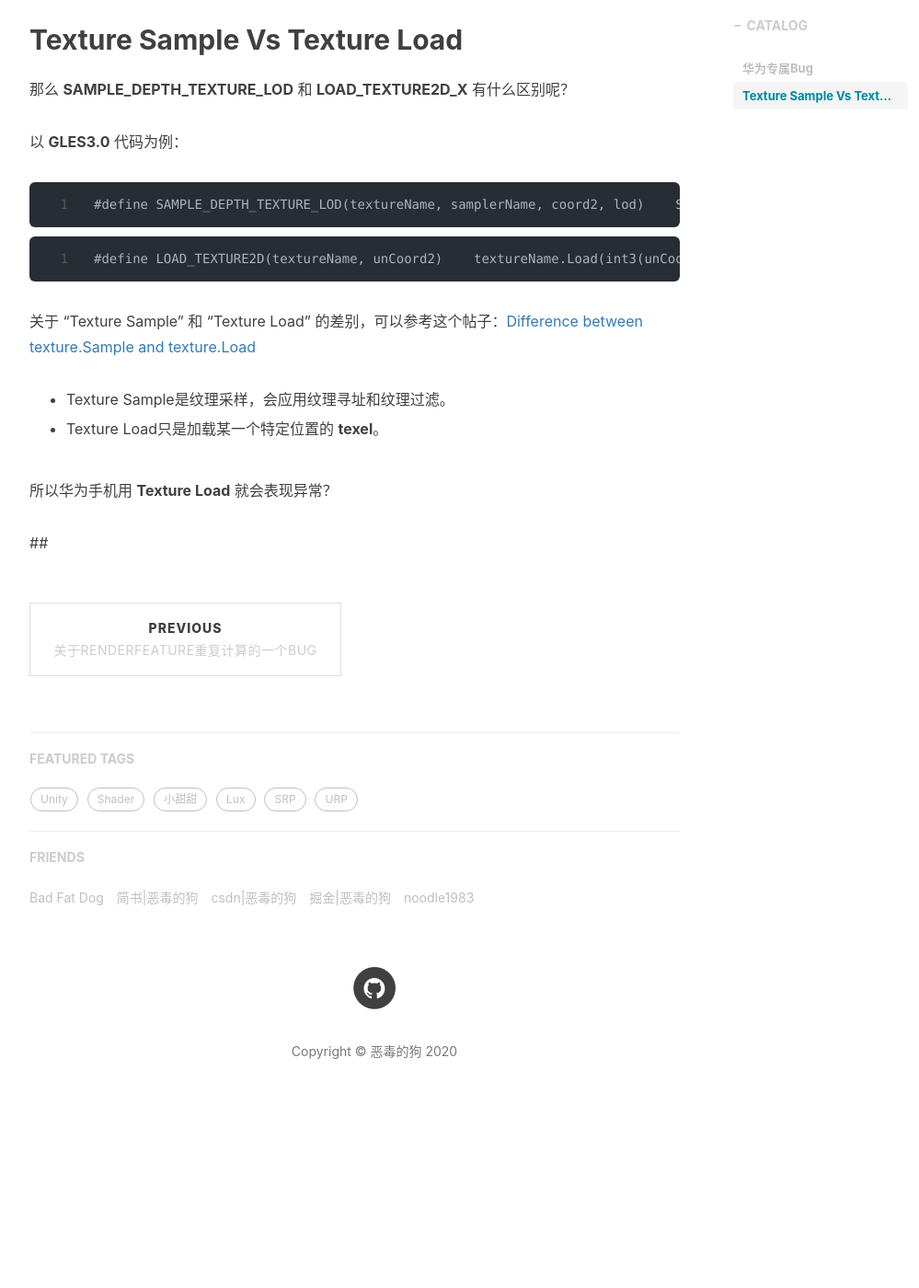
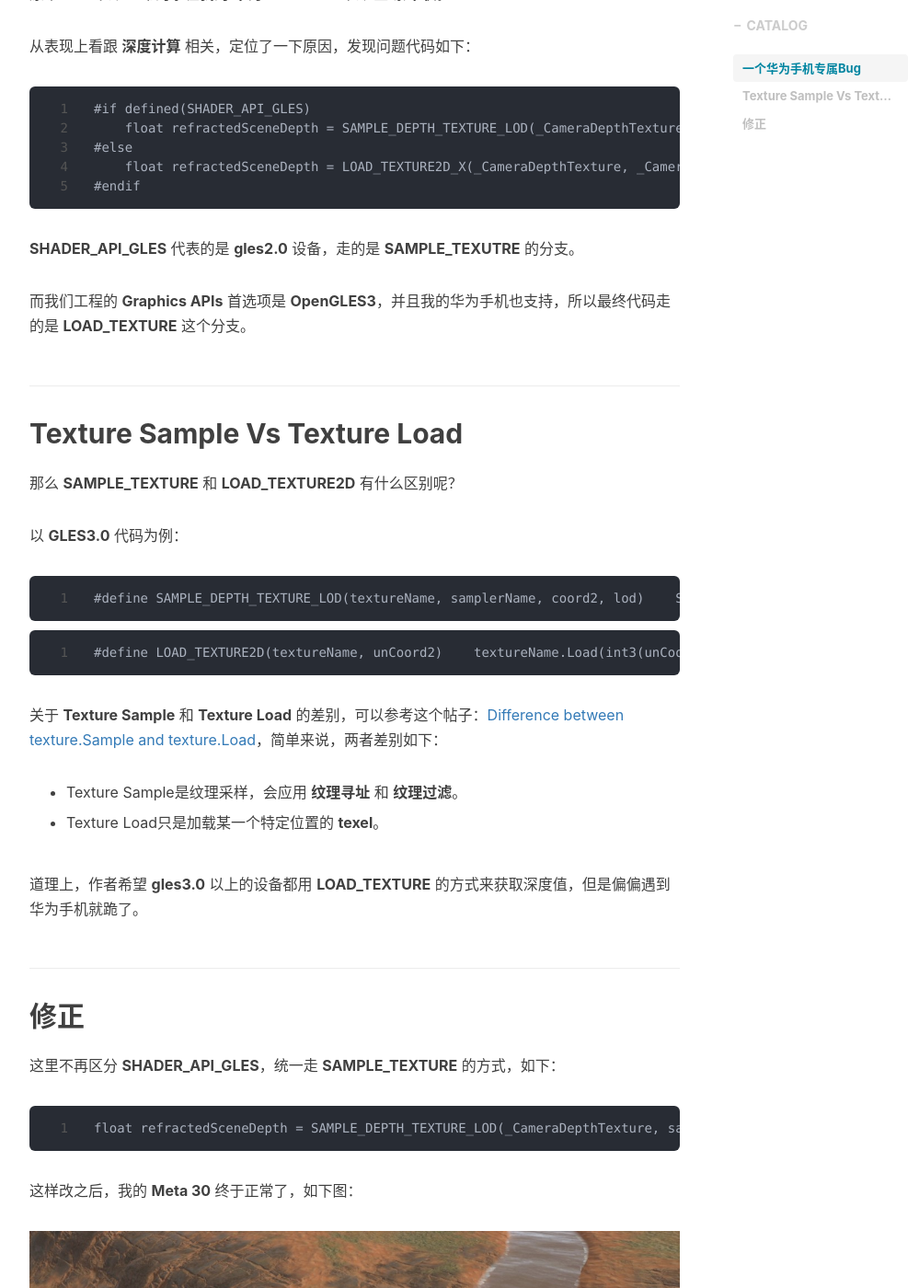
Before and after one commit to baddogzz/baddogzz.github.io, a Jekyll site: the page built from _posts/shader/2020-10-19-HW-LoadX-Bug.md, in a window 1280 px wide and 1400 px high, scrolled down 1128 px. Shown: the whole window at 92% size, without its empty margins (233-1232 px from the left). Built offline with Jekyll 4.4.1, drawn with Linux system fonts in a browser that asks for light colours; nearby versions of some CDN libraries; comment, search, counter and statistics services are not loaded; before the commit the page ends 2375 px from its top, so only the background shows below that; some of the changed text lies outside the part shown.

Commit message:
add hw bug

````diff
--- a/_posts/shader/2020-10-19-HW-LoadX-Bug.md
+++ b/_posts/shader/2020-10-19-HW-LoadX-Bug.md
@@ -10,13 +10,15 @@
   - Shader
 ---
 
-## 华为专属Bug
+## 一个华为手机专属Bug
 
 今天又发现了一个 **华为手机** 专属bug，如下图：
 
+![](/img/hw-loadx-bug/screenshot1.jpg)
+
 原本 [LUX](https://assetstore.unity.com/packages/vfx/shaders/lux-urp-essentials-150355?aid=1101l85Tr) 表现正常的水在我的 **华为 Meta 30** 上表现呈 **条带状**。
 
-从表现上看是 **深度计算** 相关的问题，定位了一下原因，发现问题代码如下：
+从表现上看跟 **深度计算** 相关，定位了一下原因，发现问题代码如下：
 
 ```
 #if defined(SHADER_API_GLES)
@@ -26,11 +28,13 @@
 #endif
 ```
 
-**SHADER_API_GLES** 代表的是 **gles2.0** 设备，走 **SAMPLE_TEXUTRE** 的分支，而我的手机属于 *高端* 设备，走的是 **LOAD_TEXTURE** 这个分支。
+**SHADER_API_GLES** 代表的是 **gles2.0** 设备，走的是 **SAMPLE_TEXUTRE** 的分支。
+
+而我们工程的 **Graphics APIs** 首选项是 **OpenGLES3**，并且我的华为手机也支持，所以最终代码走的是 **LOAD_TEXTURE** 这个分支。
 
 ## Texture Sample Vs Texture Load
 
-那么 **SAMPLE_DEPTH_TEXTURE_LOD** 和 **LOAD_TEXTURE2D_X** 有什么区别呢？
+那么 **SAMPLE_TEXTURE** 和 **LOAD_TEXTURE2D** 有什么区别呢？
 
 以 **GLES3.0** 代码为例：
 
@@ -42,12 +46,26 @@
 #define LOAD_TEXTURE2D(textureName, unCoord2)    textureName.Load(int3(unCoord2, 0))
 ```
 
-关于 "Texture Sample" 和 "Texture Load" 的差别，可以参考这个帖子：[Difference between texture.Sample and texture.Load](https://gamedev.stackexchange.com/questions/65845/difference-between-texture-load-and-texture-sample-methods-in-directx/65853)
+关于 **Texture Sample** 和 **Texture Load** 的差别，可以参考这个帖子：[Difference between texture.Sample and texture.Load](https://gamedev.stackexchange.com/questions/65845/difference-between-texture-load-and-texture-sample-methods-in-directx/65853)，简单来说，两者差别如下：
 
-+ Texture Sample是纹理采样，会应用纹理寻址和纹理过滤。
++ Texture Sample是纹理采样，会应用 **纹理寻址** 和 **纹理过滤**。
 
 + Texture Load只是加载某一个特定位置的 **texel**。
 
-所以华为手机用 **Texture Load** 就会表现异常？
+道理上，作者希望 **gles3.0** 以上的设备都用 **LOAD_TEXTURE** 的方式来获取深度值，但是偏偏遇到华为手机就跪了。
 
-##
+## 修正
+
+这里不再区分 **SHADER_API_GLES**，统一走 **SAMPLE_TEXTURE** 的方式，如下：
+
+```
+float refractedSceneDepth = SAMPLE_DEPTH_TEXTURE_LOD(_CameraDepthTexture, sampler_CameraDepthTexture, screenUV + offset, 0);
+```
+
+这样改之后，我的 **Meta 30** 终于正常了，如下图：
+
+![](/img/hw-loadx-bug/screenshot2.jpg)
+
+此外，我发现如果 **Graphics APIs** 选 **Vulkan**，我的华为手机表现也正常，好吧，我服了。
+
+好了，拜拜。
````
Also changed, not shown: img/hw-loadx-bug/screenshot1.jpg (added), img/hw-loadx-bug/screenshot2.jpg (added).
